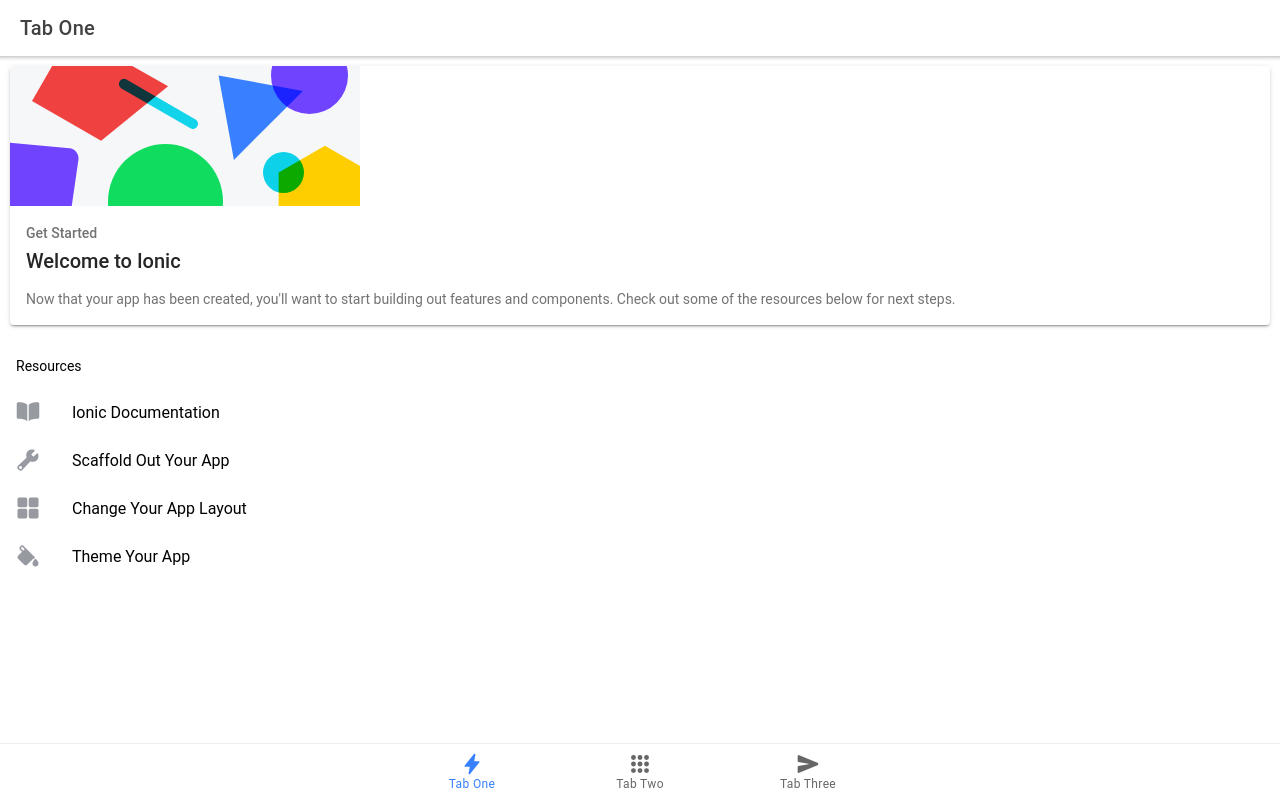
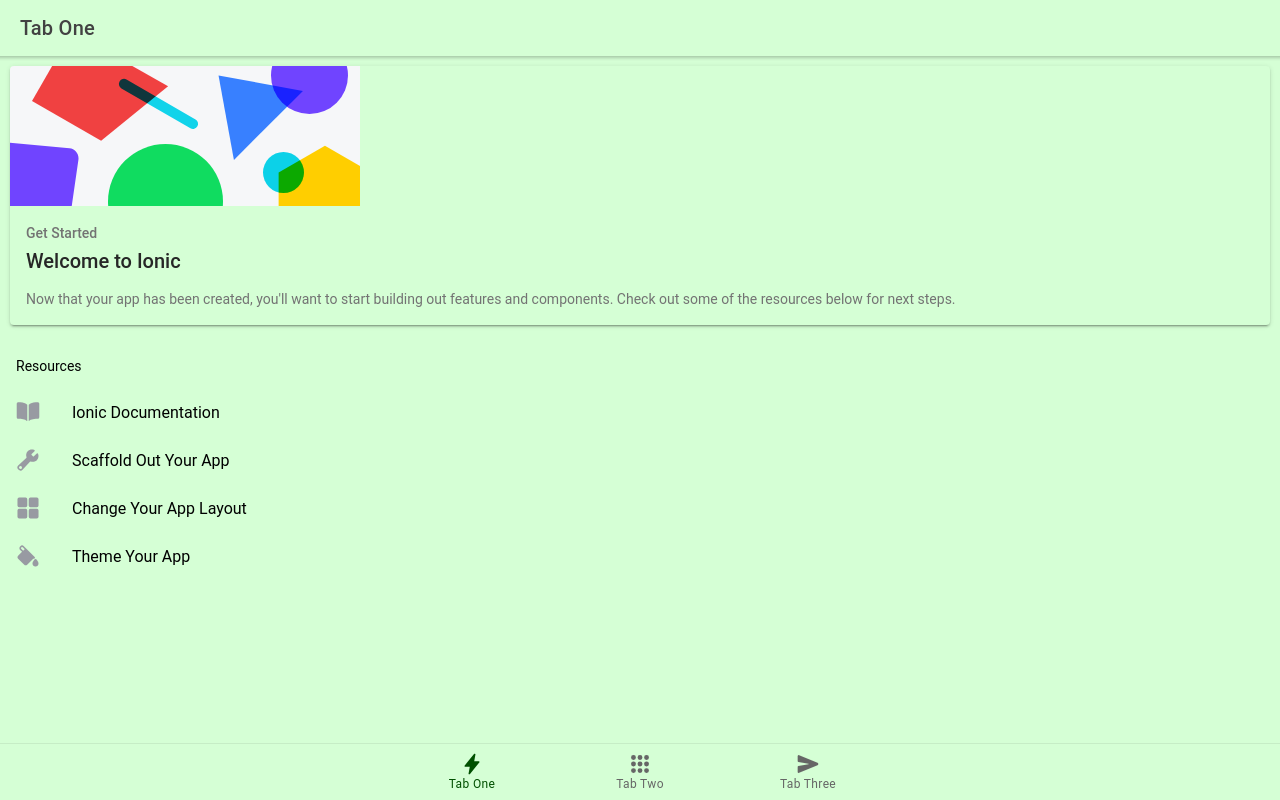
Before and after one commit to peterennis/ae-monorepo-react, a React (Create React App) app in the folder packages/ae-ionic-react/: page /tab1 in a window 1280 px wide. Built offline with nearby package versions, Linux system fonts and the light colour scheme; the HTML template or start-up script is replaced by a standard one.

Commit message:
fix(): variables and favicon

```diff
--- a/packages/ae-ionic-react/src/theme/variables.css
+++ b/packages/ae-ionic-react/src/theme/variables.css
@@ -1,77 +1,119 @@
 /* Ionic Variables and Theming. For more info, please see:
-http://ionicframework.com/docs/theming/ */
+    https://beta.ionicframework.com/docs/theming/color-generator/
+    Ionic CSS Variables */
 
-/** Ionic CSS Variables **/
 :root {
-  /** primary **/
-  --ion-color-primary: #3880ff;
-  --ion-color-primary-rgb: 56, 128, 255;
+  /* primary */
+  --ion-color-primary: #005000;
+  --ion-color-primary-rgb: 0, 80, 0;
   --ion-color-primary-contrast: #ffffff;
   --ion-color-primary-contrast-rgb: 255, 255, 255;
-  --ion-color-primary-shade: #3171e0;
-  --ion-color-primary-tint: #4c8dff;
-
-  /** secondary **/
+  --ion-color-primary-shade: #004600;
+  --ion-color-primary-tint: #1a621a;
+  /* secondary */
   --ion-color-secondary: #0cd1e8;
   --ion-color-secondary-rgb: 12, 209, 232;
   --ion-color-secondary-contrast: #ffffff;
   --ion-color-secondary-contrast-rgb: 255, 255, 255;
   --ion-color-secondary-shade: #0bb8cc;
   --ion-color-secondary-tint: #24d6ea;
-
-  /** tertiary **/
-  --ion-color-tertiary: #7044ff;
-  --ion-color-tertiary-rgb: 112, 68, 255;
-  --ion-color-tertiary-contrast: #ffffff;
-  --ion-color-tertiary-contrast-rgb: 255, 255, 255;
-  --ion-color-tertiary-shade: #633ce0;
-  --ion-color-tertiary-tint: #7e57ff;
-
-  /** success **/
+  /* tertiary */
+  --ion-color-tertiary: #d5ffd5;
+  --ion-color-tertiary-rgb: 213, 255, 213;
+  --ion-color-tertiary-contrast: #000000;
+  --ion-color-tertiary-contrast-rgb: 0, 0, 0;
+  --ion-color-tertiary-shade: #bbe0bb;
+  --ion-color-tertiary-tint: #d9ffd9;
+  /* success */
   --ion-color-success: #10dc60;
   --ion-color-success-rgb: 16, 220, 96;
   --ion-color-success-contrast: #ffffff;
   --ion-color-success-contrast-rgb: 255, 255, 255;
   --ion-color-success-shade: #0ec254;
   --ion-color-success-tint: #28e070;
-
-  /** warning **/
+  /* warning */
   --ion-color-warning: #ffce00;
   --ion-color-warning-rgb: 255, 206, 0;
   --ion-color-warning-contrast: #ffffff;
   --ion-color-warning-contrast-rgb: 255, 255, 255;
   --ion-color-warning-shade: #e0b500;
   --ion-color-warning-tint: #ffd31a;
-
-  /** danger **/
-  --ion-color-danger: #f04141;
+  /* danger */
+  --ion-color-danger: #f53d3d;
   --ion-color-danger-rgb: 245, 61, 61;
   --ion-color-danger-contrast: #ffffff;
   --ion-color-danger-contrast-rgb: 255, 255, 255;
-  --ion-color-danger-shade: #d33939;
-  --ion-color-danger-tint: #f25454;
-
-  /** dark **/
+  --ion-color-danger-shade: #d83636;
+  --ion-color-danger-tint: #f65050;
+  /* dark */
   --ion-color-dark: #222428;
   --ion-color-dark-rgb: 34, 34, 34;
   --ion-color-dark-contrast: #ffffff;
   --ion-color-dark-contrast-rgb: 255, 255, 255;
   --ion-color-dark-shade: #1e2023;
   --ion-color-dark-tint: #383a3e;
-
-  /** medium **/
+  /* medium */
   --ion-color-medium: #989aa2;
   --ion-color-medium-rgb: 152, 154, 162;
   --ion-color-medium-contrast: #ffffff;
   --ion-color-medium-contrast-rgb: 255, 255, 255;
   --ion-color-medium-shade: #86888f;
   --ion-color-medium-tint: #a2a4ab;
-
-  /** light **/
+  /* light */
   --ion-color-light: #f4f5f8;
   --ion-color-light-rgb: 244, 244, 244;
   --ion-color-light-contrast: #000000;
   --ion-color-light-contrast-rgb: 0, 0, 0;
   --ion-color-light-shade: #d7d8da;
   --ion-color-light-tint: #f5f6f9;
+  --ion-background-color: #d5ffd5;
+  --ion-item-ios-background-color: #000; /* #007500; */
+  --ion-item-md-background-color: #000;  /* #007500; */
+  /* Material Design Toolbar Variables Ref: https://github.com/ionic-team/ionic-stencil-conference-app/blob/master/src/global.css */
+  --ion-toolbar-md-background-color: #005000; /* --ion-color-primary */
+  --ion-toolbar-md-text-color: #fff
 }
+
+/*
+Ionic 4 - A list of all the top level application colors
+
+Ref: https://ionicframework.com/docs/theming/advanced
+Name	Description
+--ion-background-color	             Background color of entire app
+--ion-background-color-rgb	         Background color of entire app, rgb format
+--ion-text-color	                   Text color of entire app
+--ion-text-color-rgb	               Text color of entire app, rgb format
+--ion-backdrop-color	               Color of the Backdrop component
+--ion-overlay-background-color	     Background color of the overlays
+--ion-border-color	                 Border color
+--ion-box-shadow-color	             Box shadow color
+--ion-tab-bar-background	           Background of the Tab bar
+--ion-tab-bar-background-focused	   Background of the focused Tab bar
+--ion-tab-bar-border-color	         Border color of the Tab bar
+--ion-tab-bar-color	                 Color of the Tab bar
+--ion-tab-bar-color-activated	       Color of the activated Tab
+--ion-toolbar-background	           Background of the Toolbar
+--ion-toolbar-border-color	         Border color of the Toolbar
+--ion-toolbar-color	                 Color of the components in the Toolbar
+--ion-toolbar-color-activated	       Color of the activated components in the Toolbar
+--ion-toolbar-color-unchecked	       Color of the unchecked components in the Toolbar
+--ion-toolbar-color-checked	         Color of the checked components in the Toolbar
+--ion-item-background	               Background of the Item
+--ion-item-background-activated	     Background of the activated Item
+--ion-item-border-color	             Border color of the Item
+--ion-item-color	                   Color of the components in the Item
+--ion-placeholder-color	             Color of the placeholder in inputs
+
+? --ion-tabbar-background-color
+? --ion-tabbar-text-color
+? --ion-tabbar-text-color-active
+? --ion-toolbar-background-color
+? --ion-toolbar-color-active
+? --ion-toolbar-color-inactive
+? --ion-toolbar-text-color
+? --ion-item-background-color
+? --ion-item-background-color-active
+? --ion-placeholder-text-color
+*/
+
+/* Ref: https://stackoverflow.com/questions/32378556/how-do-i-change-ionic-slider-pager-dots-circles-color-when-active-to-yellow-and */
```
Also changed, not shown: 1 other file (tests, documents, lock files or other folders).
